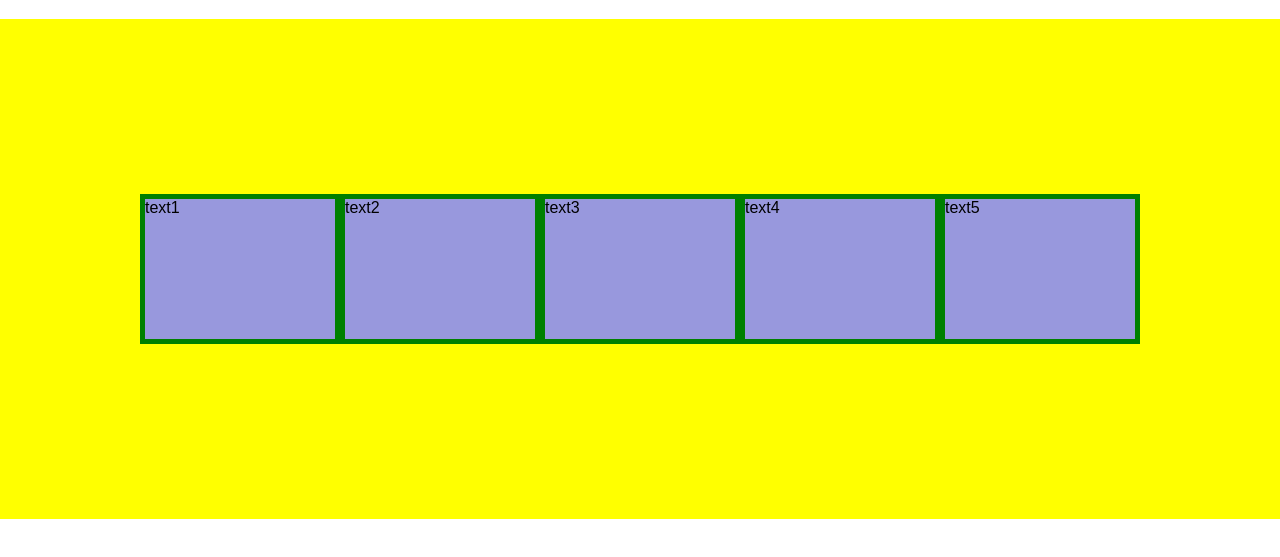
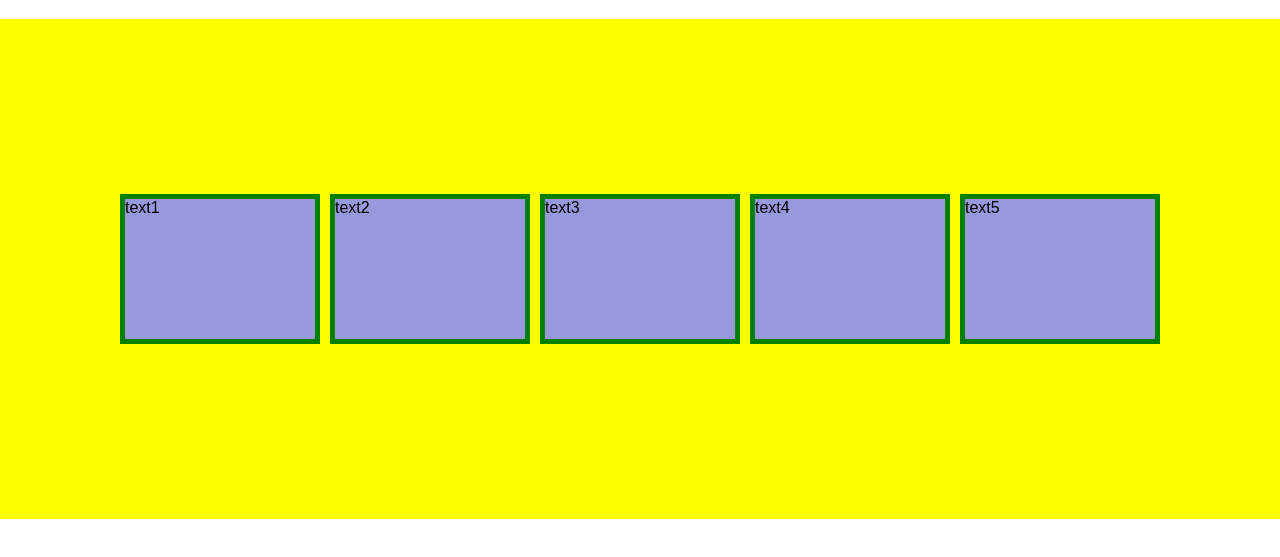
Before and after one commit to GiovaniACappelaro/FlexBoxTests, a plain HTML site: page index.html in a window 1280 px wide. Shown: the part 61-618 px from the top of the page. Drawn offline with Linux system fonts and the light colour scheme.

Commit message:
Playing with gap

```diff
--- a/styles.css
+++ b/styles.css
@@ -18,6 +18,7 @@ body{
     justify-content: center;
     align-items: center;
     align-content: center;
+    gap: 30px 10px; /*row-gap  collum-gap*/
 }
 
 .flex-item{
```
